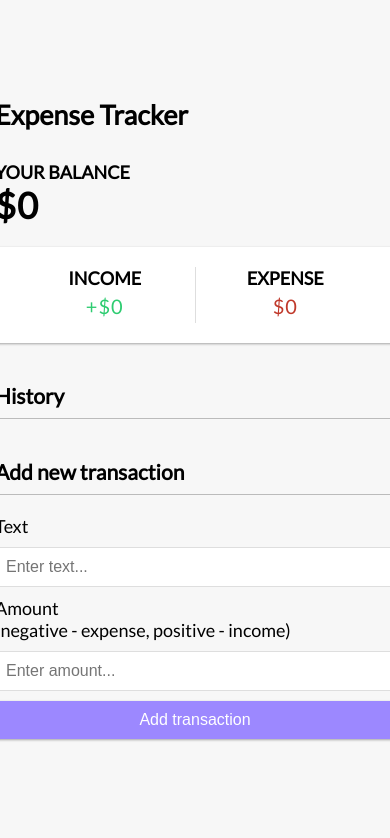
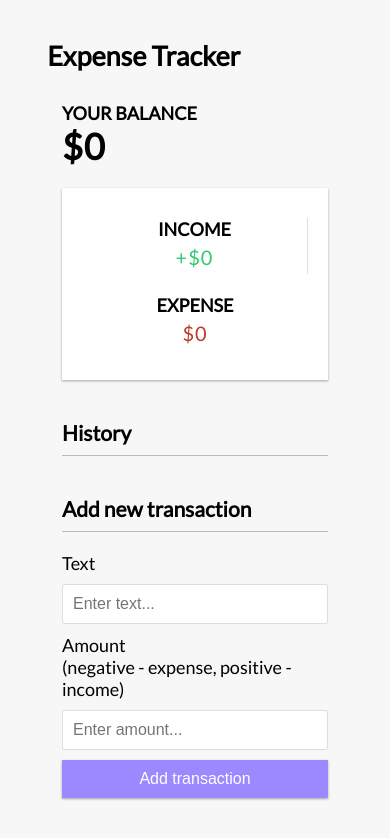
Before and after one commit to feranmiemmanuel/expense-track, a Vue app: page / in a window 390 px wide. Shown: the top 838 px of the page. Built offline with nearby package versions, Linux system fonts and the light colour scheme.

Commit message:
fixed responsiveess

```diff
--- a/src/assets/style.css
+++ b/src/assets/style.css
@@ -23,7 +23,8 @@ body {
 
 .container {
   margin: 30px auto;
-  width: 400px;
+  width: 90%; /* Use a percentage for width to make it more responsive */
+  max-width: 600px; /* Set a maximum width to avoid it becoming too wide on larger screens */
 }
 
 h1 {
@@ -47,6 +48,7 @@ h4 {
   box-shadow: var(--box-shadow);
   padding: 20px;
   display: flex;
+  flex-wrap: wrap; /* Allow flex items to wrap to the next line on smaller screens */
   justify-content: space-between;
   margin: 20px 0;
 }
@@ -54,6 +56,7 @@ h4 {
 .inc-exp-container > div {
   flex: 1;
   text-align: center;
+  margin: 10px 0;
 }
 
 .inc-exp-container > div:first-of-type {
@@ -122,6 +125,7 @@ input[type='number'] {
   position: relative;
   padding: 10px;
   margin: 10px 0;
+  flex-wrap: wrap; /* Allow list items to wrap to the next line on smaller screens */
 }
 
 .list li.plus {
@@ -164,10 +168,7 @@ input[type='number'] {
   transition: opacity 0.3s ease;
 }
 
-.list li:hover .delete-btn {
-  opacity: 1;
-}
-
+.list li:hover .delete-btn,
 .list li:hover .edit-btn {
   opacity: 1;
 }
@@ -180,10 +181,9 @@ input[type='number'] {
   transform: translate(-50%, -50%);
   z-index: 99999;
   background-color: whitesmoke;
-    margin: 0px auto 0 auto;
   padding: 30px;
-    /* max-width: 600px; */
-
+  width: 80%; /* Set a percentage width for responsiveness */
+  max-width: 400px; /* Set a maximum width to prevent it from becoming too wide on larger screens */
 }
 
 .overlay {
@@ -202,3 +202,26 @@ input[type='number'] {
   z-index: 999999 !important;
   padding: 8px 14px;
 }
+
+/* Media Query for smaller screens */
+@media screen and (max-width: 600px) {
+  .inc-exp-container {
+    flex-direction: column;
+  }
+
+  .inc-exp-container > div {
+    width: 100%;
+  }
+
+  .list li,
+  .delete-btn,
+  .edit-btn {
+    font-size: 16px;
+    padding: 1px 3px;
+  }
+
+  .modal {
+    width: 90%; /* Adjust width for smaller screens if needed */
+    max-width: none; /* Reset max-width for smaller screens if needed */
+  }
+}
```
Lines whose indentation alone changed are shown as unchanged.
